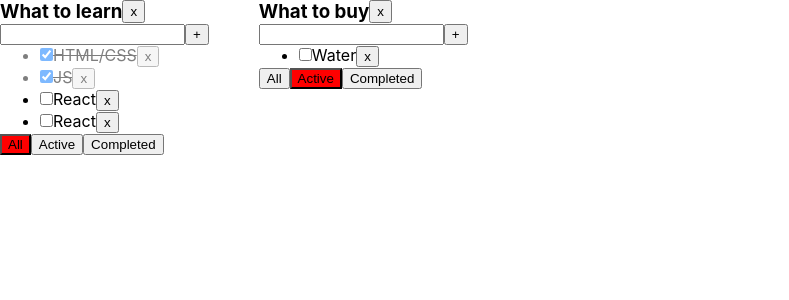
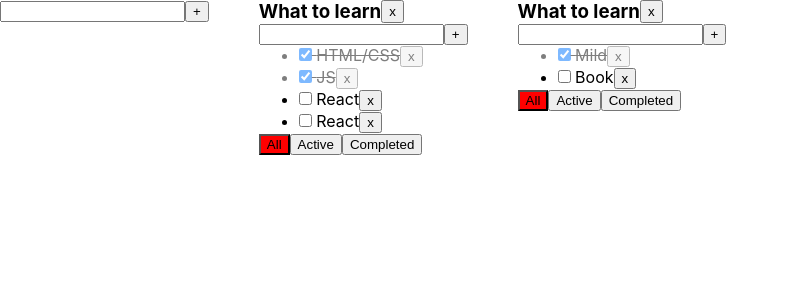
Before and after one commit to hellpains/Todolist, a React (Create React App) app: page / in a window 1280 px wide. Shown: the top 300 px of the page, without its empty margins (0-789 px from the left). Built offline with nearby package versions, Linux system fonts and the light colour scheme.

Commit message:
'lesson-6'

```diff
--- a/package.json
+++ b/package.json
@@ -3,6 +3,10 @@
   "version": "0.1.0",
   "private": true,
   "dependencies": {
+    "@emotion/react": "^11.8.2",
+    "@emotion/styled": "^11.8.1",
+    "@mui/icons-material": "^5.5.1",
+    "@mui/material": "^5.5.3",
     "@testing-library/jest-dom": "^4.2.4",
     "@testing-library/react": "^9.3.2",
     "@testing-library/user-event": "^7.1.2",
--- a/src/App.tsx
+++ b/src/App.tsx
@@ -2,8 +2,9 @@ import React, {useState} from 'react';
 import './App.css';
 import {v1} from "uuid";
 import {Todolist} from "./components/Todolist/Todolist";
+import {AddItemForm} from "./components/UniversalButton/AddItemForm";
 
-export type TodolistsType = {
+export type TodolistType = {
     id: string
     title: string
     filter: FilterType
@@ -14,15 +15,14 @@ export type TaskType = {
     title: string
     isDone: boolean
 }
-let todolistId1 = v1()
-let todolistId2 = v1()
 
 function App() {
-    let [todolists, setTodolists] = useState<Array<TodolistsType>>([
+    let todolistId1 = v1()
+    let todolistId2 = v1()
+    let [todolists, setTodolists] = useState<Array<TodolistType>>([
         {id: todolistId1, title: 'What to learn', filter: 'all'},
-        {id: todolistId2, title: 'What to buy', filter: 'active'},
+        {id: todolistId2, title: 'What to learn', filter: 'all'},
     ])
-
     let [tasks, setTasks] = useState({
         [todolistId1]: [
             {id: v1(), title: 'HTML/CSS', isDone: true},
@@ -31,11 +31,10 @@ function App() {
             {id: v1(), title: 'React', isDone: false},
         ],
         [todolistId2]: [
-            {id: v1(), title: 'Water', isDone: false},
-            {id: v1(), title: 'Eat', isDone: true},
+            {id: v1(), title: 'Mild', isDone: true},
+            {id: v1(), title: 'Book', isDone: false},
         ],
     })
-
 
     const removeTask = (todolistId: string, id: string) => {
         setTasks({...tasks, [todolistId]: tasks[todolistId].filter(t => t.id !== id)})
@@ -48,22 +47,29 @@ function App() {
         setTasks({...tasks, [todolistId]: [newTask, ...tasks[todolistId]]})
     }
     const changeStatus = (todolistId: string, id: string, isDone: boolean) => {
-        setTasks({...tasks, [todolistId]: tasks[todolistId].map(t => t.id === id ? {...t, isDone} : t)})
-        // let task = tasks.find((t) => t.id === id)
-        // if (task) {
-        //     task.isDone = isDone
-        // }
-        // setTasks([...tasks])
+        setTasks(
+            {...tasks,
+                [todolistId]: tasks[todolistId].map(t => t.id === id ? {...t, isDone} : t)})
     }
-
     const removeTodolist = (todolistId: string) => {
         setTodolists(todolists.filter(tl => tl.id !== todolistId))
     }
+    const addTodolistHandler = (title:string) => {
+        let newId=v1()
+        setTodolists([{id:newId,title,filter:'all'},...todolists])
+        setTasks({...tasks, [newId]:[]})
+    }
+    const updateTaskTitle = (todolistId:string,title:string,taskId:string) => {
+      setTasks({...tasks,[todolistId]:tasks[todolistId].map(t=>t.id===taskId?{...t,title}:t)})
+    }
+    const updateTodolistTitle = (todolistId:string,title:string) => {
+      setTodolists(todolists.map(tl=>tl.id===todolistId?{...tl,title}:tl))
+    }
     return (
         <div className="App">
+            <AddItemForm addItem={addTodolistHandler}/>
             {
                 todolists.map(tl => {
-
                     let filteredTask = tasks[tl.id]
                     if (tl.filter === 'active') {
                         filteredTask = filteredTask.filter(t => t.isDone === false)
@@ -71,9 +77,10 @@ function App() {
                     if (tl.filter === 'completed') {
                         filteredTask = filteredTask.filter(t => t.isDone === true)
                     }
-
                     return (
                         <Todolist
+                            updateTodolistTitle={updateTodolistTitle}
+                            updateTaskTitle={updateTaskTitle}
                             removeTodolist={removeTodolist}
                             key={tl.id}
                             todolistId={tl.id}
@@ -88,6 +95,7 @@ function App() {
                     )
                 })
             }
+
         </div>
     );
 }
--- a/src/components/FilterButton/FilterButton.tsx
+++ b/src/components/FilterButton/FilterButton.tsx
@@ -3,28 +3,33 @@ import {FilterType} from "../../App";
 import {Button} from "../UniversalButton/Button";
 
 type FilterButtonType = {
-    changeFilter: (todolistId: string, value: FilterType) => void
+    changeFilter: (todolistId:string,value: FilterType) => void
     filter: FilterType
-    todolistId: string
+    todolistId:string
 }
-export const FilterButton: FC<FilterButtonType> = ({changeFilter, todolistId, filter}) => {
+export const FilterButton: FC<FilterButtonType> = (
+    {
+        changeFilter, filter,
+        todolistId,
+    }
+) => {
 
-    const onClickFilterHandler = (value: FilterType) => {
-        changeFilter(todolistId, value)
+    const onClickFilterHandler = (todolistId:string,value: FilterType) => {
+        changeFilter(todolistId,value)
     }
     return (
         <div>
             <Button
                 filter={filter}
-                callback={() => onClickFilterHandler('all')}
+                callback={() => onClickFilterHandler(todolistId,'all')}
                 name={'All'}/>
             <Button
                 filter={filter}
-                callback={() => onClickFilterHandler('active')}
+                callback={() => onClickFilterHandler(todolistId,'active')}
                 name={'Active'}/>
             <Button
                 filter={filter}
-                callback={() => onClickFilterHandler('completed')}
+                callback={() => onClickFilterHandler(todolistId,'completed')}
                 name={'Completed'}/>
         </div>
     );
--- a/src/components/TasksLIst/TasksLIst.tsx
+++ b/src/components/TasksLIst/TasksLIst.tsx
@@ -1,17 +1,27 @@
 import React, {ChangeEvent, FC} from 'react';
 import {TaskType} from "../../App";
 import {Button} from "../UniversalButton/Button";
+import {EditableSpan} from "../UniversalButton/EditableSpan";
 
 type TasksLIstType = {
     tasks: Array<TaskType>
     removeTask: (todolistId: string, id: string) => void
     changeStatus: (todolistId: string, id: string, isDone: boolean) => void
     todolistId: string
+    updateTaskTitle: (todolistId: string, title: string,taskId:string) => void
 }
-export const TasksLIst: FC<TasksLIstType> = ({tasks, removeTask, todolistId, changeStatus}) => {
+export const TasksLIst: FC<TasksLIstType> = (
+    {
+        tasks, removeTask,
+        changeStatus, todolistId,
+        updateTaskTitle
+    }
+) => {
 
-    const removeTaskHandler = (todolistId: string, id: string) => removeTask(todolistId, id)
-
+    const removeTaskHandler = (id: string) => removeTask(todolistId, id)
+    const updateTaskTitleHandler = (title:string,taskId:string) => {
+        updateTaskTitle(todolistId,title,taskId)
+    }
     return (
         <ul>
             {tasks.map(t => {
@@ -21,8 +31,8 @@ export const TasksLIst: FC<TasksLIstType> = ({tasks, removeTask, todolistId, cha
                 return (
                     <li key={t.id} className={t.isDone === true ? 'is-done' : ''}>
                         <input onChange={onChangeHandler} type="checkbox" checked={t.isDone}/>
-                        {t.title}
-                        <Button callback={() => removeTaskHandler(todolistId, t.id)} name={'x'}/>
+                        <EditableSpan title={t.title} onChange={(title: string) => updateTaskTitleHandler(title,t.id)}/>
+                        <Button callback={() => removeTaskHandler(t.id)} name={'x'}/>
                     </li>
                 )
             })}
--- a/src/components/Todolist/Todolist.tsx
+++ b/src/components/Todolist/Todolist.tsx
@@ -6,6 +6,7 @@ import {Button} from "../UniversalButton/Button";
 import {TasksLIst} from "../TasksLIst/TasksLIst";
 import {FilterButton} from "../FilterButton/FilterButton";
 import {TodolistTitle} from "./TodolistTitle";
+import {AddItemForm} from "../UniversalButton/AddItemForm";
 
 type TodolistType = {
     title: string
@@ -17,48 +18,36 @@ type TodolistType = {
     filter: FilterType
     todolistId: string
     removeTodolist: (todolistId: string) => void
+    updateTaskTitle:(todolistId:string,title:string,taskId:string)=>void
+    updateTodolistTitle:(todolistId:string,title:string)=>void
 }
 
 export const Todolist: FC<TodolistType> = (
     {
-        title, tasks, removeTodolist,
-        changeFilter, removeTask,
-        addTask, changeStatus,
-        filter, todolistId,
+        title, todolistId,
+        tasks, changeFilter,
+        removeTask, addTask,
+        changeStatus, filter,
+        removeTodolist,updateTaskTitle,
+        updateTodolistTitle
     }
 ) => {
-    let [task, setTask] = useState('')
-    let [error, setError] = useState('')
+    const addTaskHandler = (title: string) => {
+        addTask(todolistId, title)
+    }
 
-    const onClickAddTask = () => {
-        if (task.trim() !== "") {
-            addTask(todolistId, task.trim())
-            setTask("")
-        } else {
-            setError('Title is required')
-        }
-    }
 
     return (
         <div>
             <TodolistTitle
+                updateTodolistTitle={updateTodolistTitle}
+                title={title}
+                removeTodolist={removeTodolist}
                 todolistId={todolistId}
-                removeTodolist={removeTodolist}
-                title={title}
             />
-            <Input
-                onClickAddTask={onClickAddTask}
-                setError={setError}
-                error={error}
-                task={task}
-                setTask={setTask}
-            />
-            <Button
-                name={'+'}
-                callback={onClickAddTask}
-            />
-            {error && <div className={'error-message'}>{error}</div>}
+            <AddItemForm addItem={addTaskHandler}/>
             <TasksLIst
+                updateTaskTitle={updateTaskTitle}
                 todolistId={todolistId}
                 changeStatus={changeStatus}
                 tasks={tasks}
--- a/src/components/Todolist/TodolistTitle.tsx
+++ b/src/components/Todolist/TodolistTitle.tsx
@@ -1,26 +1,32 @@
 import React, {FC} from 'react';
 import {Button} from "../UniversalButton/Button";
+import {EditableSpan} from "../UniversalButton/EditableSpan";
 
 type TodolistHeaderType = {
     title: string
+    removeTodolist: (todolistId: string) => void
     todolistId: string
-    removeTodolist: (todolistId: string) => void
+    updateTodolistTitle:(todolistId:string,title:string)=>void
 }
 export const TodolistTitle: FC<TodolistHeaderType> = (
     {
         title, removeTodolist,
-        todolistId,
+        todolistId,updateTodolistTitle
     }
 ) => {
     const onClickHandler = (todolistId: string) => {
         removeTodolist(todolistId)
     }
-    const container = {
+    const flex = {
         display: 'flex'
     }
+    const updateTodolistTitleHandler = (newTitle:string) => {
+        updateTodolistTitle(todolistId,newTitle)
+    }
     return (
-        <div style={container}>
-            <h3>{title}</h3><Button name={'x'} callback={() => onClickHandler(todolistId)}/>
+        <div style={flex}>
+            <h3><EditableSpan title={title} onChange={(title:string)=>updateTodolistTitleHandler(title)}/></h3>
+            <Button name={'x'} callback={() => onClickHandler(todolistId)}/>
         </div>
     );
 };
--- /dev/null
+++ b/src/components/UniversalButton/AddItemForm.tsx
@@ -0,0 +1,41 @@
+import React, {FC, useState} from "react";
+import {Input} from "../Input/Input";
+import {Button} from "./Button";
+
+type AddItemFormPropsType={
+    addItem:(title:string)=>void
+}
+export const AddItemForm:FC<AddItemFormPropsType> = (
+    {
+        addItem
+    }
+) => {
+    let [task, setTask] = useState('')
+    let [error, setError] = useState('')
+
+    const onClickAddTask = () => {
+        if (task.trim() !== "") {
+            addItem(task.trim())
+            setTask("")
+        } else {
+            setError('Title is required')
+        }
+    }
+
+    return(
+        <div>
+            <Input
+                onClickAddTask={onClickAddTask}
+                setError={setError}
+                error={error}
+                task={task}
+                setTask={setTask}
+            />
+            <Button
+                name={'+'}
+                callback={onClickAddTask}
+            />
+            {error && <div className={'error-message'}>{error}</div>}
+        </div>
+    )
+}
--- /dev/null
+++ b/src/components/UniversalButton/EditableSpan.tsx
@@ -0,0 +1,33 @@
+import React, {ChangeEvent, FC, useState} from "react";
+
+type EditableSpanPropsType = {
+    title: string
+    onChange:(title:string)=>void
+}
+
+export const EditableSpan: FC<EditableSpanPropsType> = (
+    {
+        title,onChange
+    }
+) => {
+    let [newTitle, setNewTitle] = useState(title)
+    let [edit, setEdit] = useState(false)
+
+    const editOnHandler = () => {
+        setEdit(true)
+    }
+    const editOffHandler = () => {
+        setEdit(false)
+        onChange(newTitle)
+    }
+
+    const onChangeInputHandler = (event: ChangeEvent<HTMLInputElement>) => {
+        setNewTitle(event.currentTarget.value)
+    }
+
+    return (
+        edit
+            ? <input onChange={onChangeInputHandler}  value={newTitle} onBlur={editOffHandler} autoFocus/>
+            : <span onDoubleClick={editOnHandler} > {title}</span>
+    )
+}
```
Also changed, not shown: 1 other file (tests, documents, lock files or other folders).
